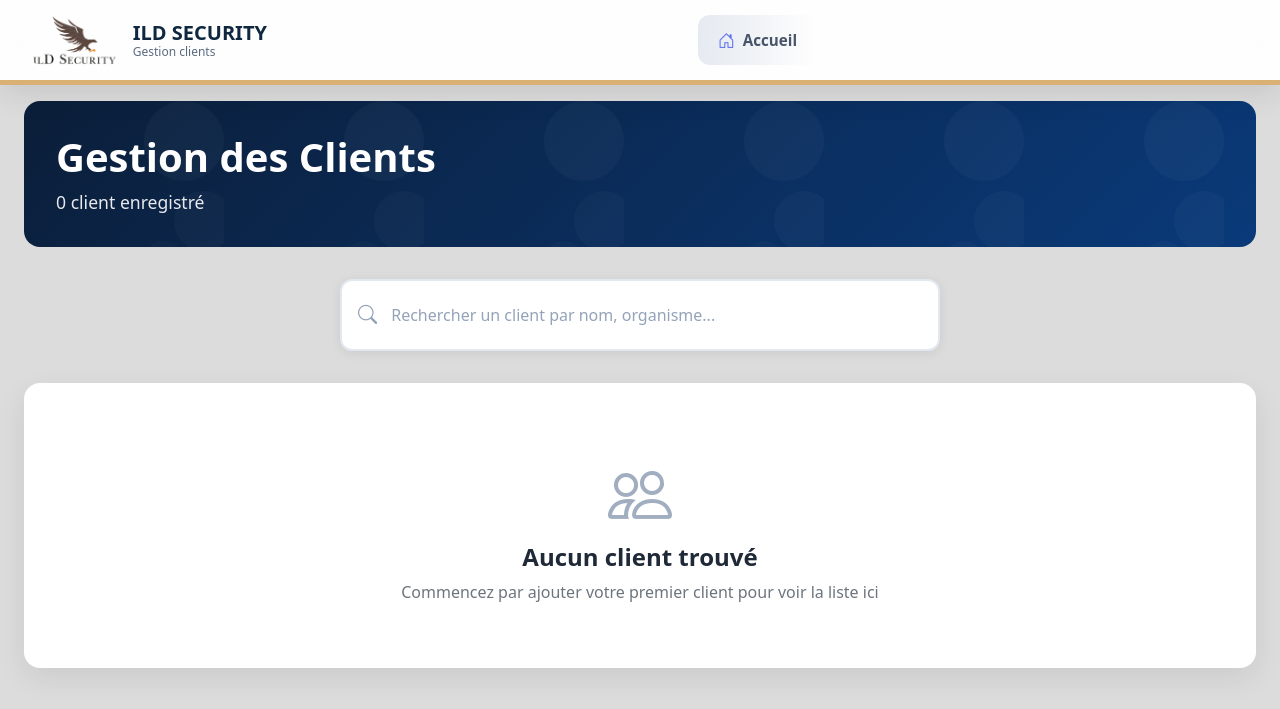
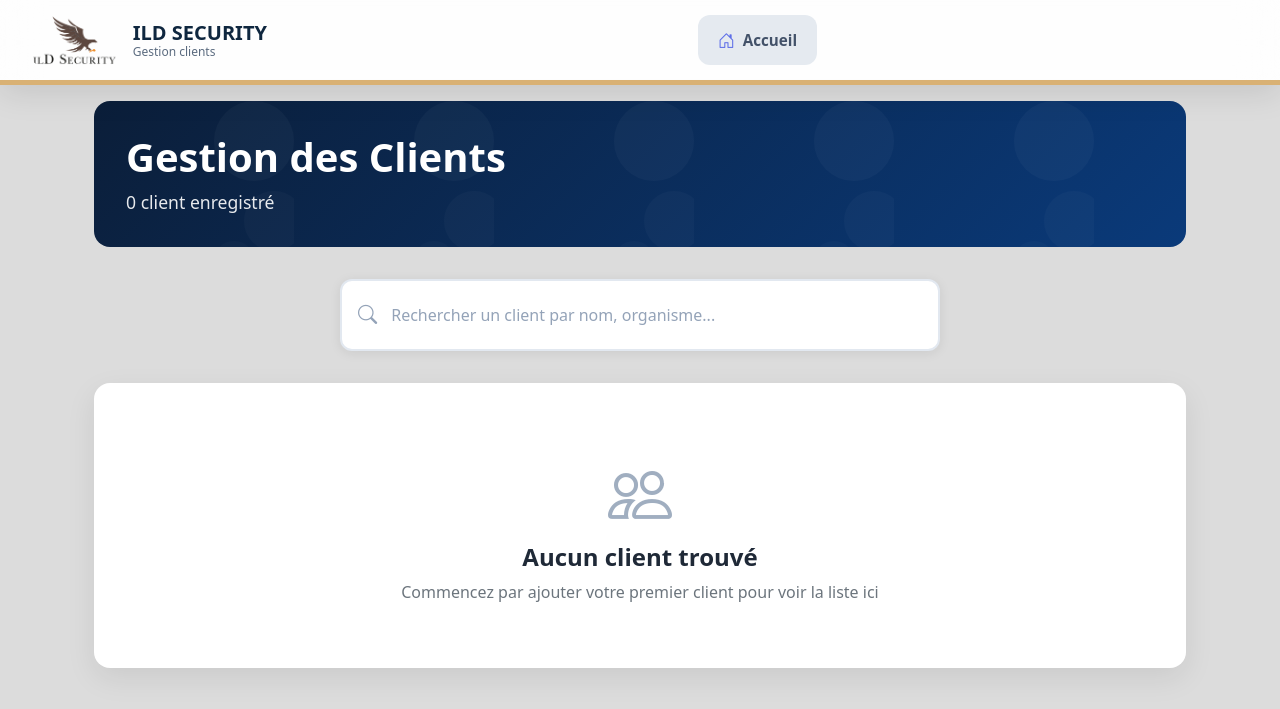
Before and after one commit to Jack62300/ildsecurity, a Symfony app: template templates/index/index.html.twig in a window 1280 px wide. Shown: the top 709 px of the page. Run offline with Twig, Linux system fonts and the light colour scheme; the template is opened without the code that fills it, so the values that code supplies are empty; some libraries are stand-ins or nearby versions.

Commit message:
add update

```diff
--- a/public/styles/require/navbar.css
+++ b/public/styles/require/navbar.css
@@ -7,7 +7,7 @@
 /* ===================== TOKENS DU COMPOSANT ===================== */
 .modern-navbar{
   /* Palette / thèmes du composant (défaut : surface claire) */
-  --nav-gradient: linear-gradient(135deg,#0b1e39 0%,#0a3a7a 100%);
+  --nav-gradient: linear-gradient(135deg,#0b1e39 0%,#0b1e39 100%);
   --nav-shadow: 0 8px 32px rgba(0,0,0,.1);
 
   --nav-bg: rgba(255,255,255,.95);
@@ -91,7 +91,7 @@
 }
 .nav-link-modern::before{
   content:''; position:absolute; inset:0; left:-100%;
-  background: linear-gradient(90deg,transparent,rgba(10,58,122,.10),transparent);
+  background: rgba(10,58,122,0.10);
   transition: left .5s var(--nav-ease);
 }
 .nav-link-modern:hover::before{ left:100%; }
--- a/templates/devices/index.html.twig
+++ b/templates/devices/index.html.twig
@@ -10,7 +10,7 @@
 {% endblock %}
 
 {% block body %}
-<div class="container-fluid px-4 py-3">
+<div class="container px-4 py-3">
 
   {# ========== HEADER MODERNE ========== #}
   <div class="page-header">
--- a/templates/index/index.html.twig
+++ b/templates/index/index.html.twig
@@ -10,7 +10,7 @@
 {% endblock %}
 
 {% block body %}
-<div class="container-fluid px-4 py-3">
+<div class="container px-4 py-3">
 
   {# ========== HEADER MODERNE ========== #}
   <div class="page-header">
```
Also changed, not shown: public/styles/devices/index.css (+5 -5 lines).
